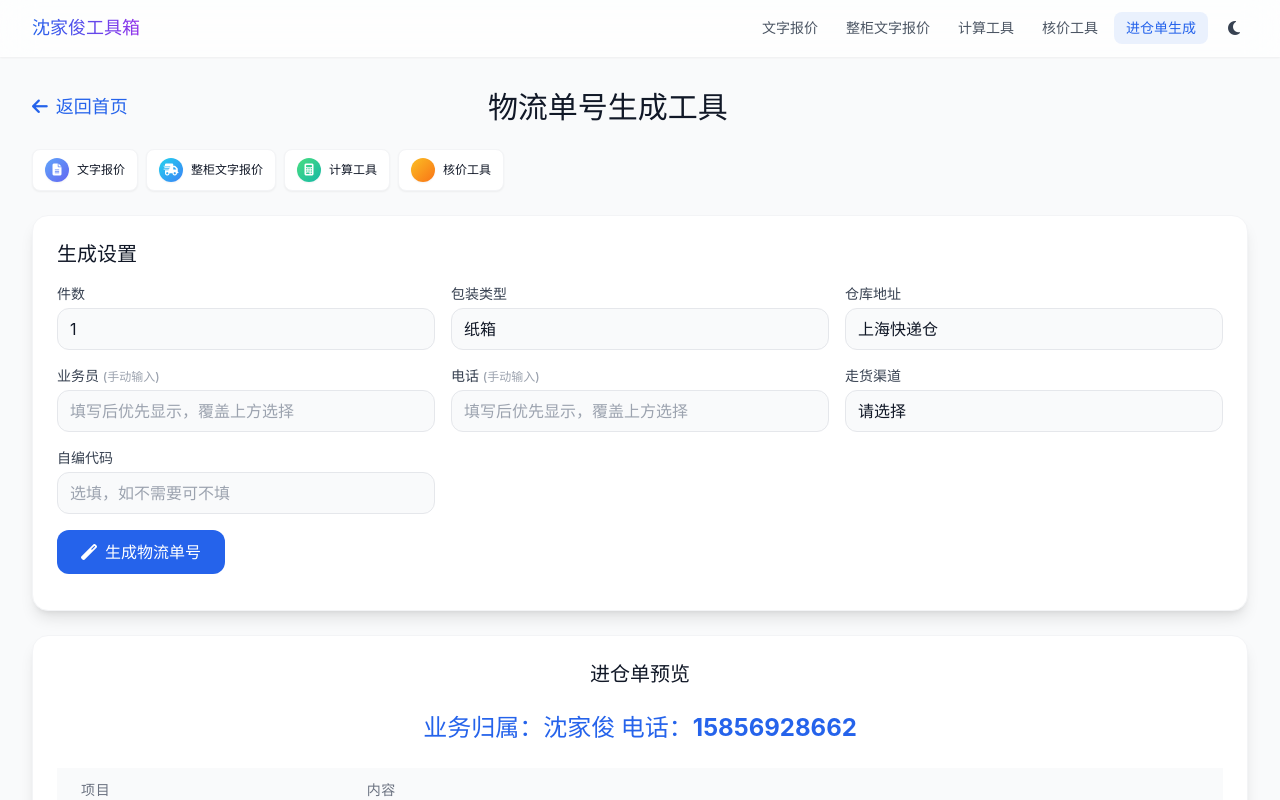
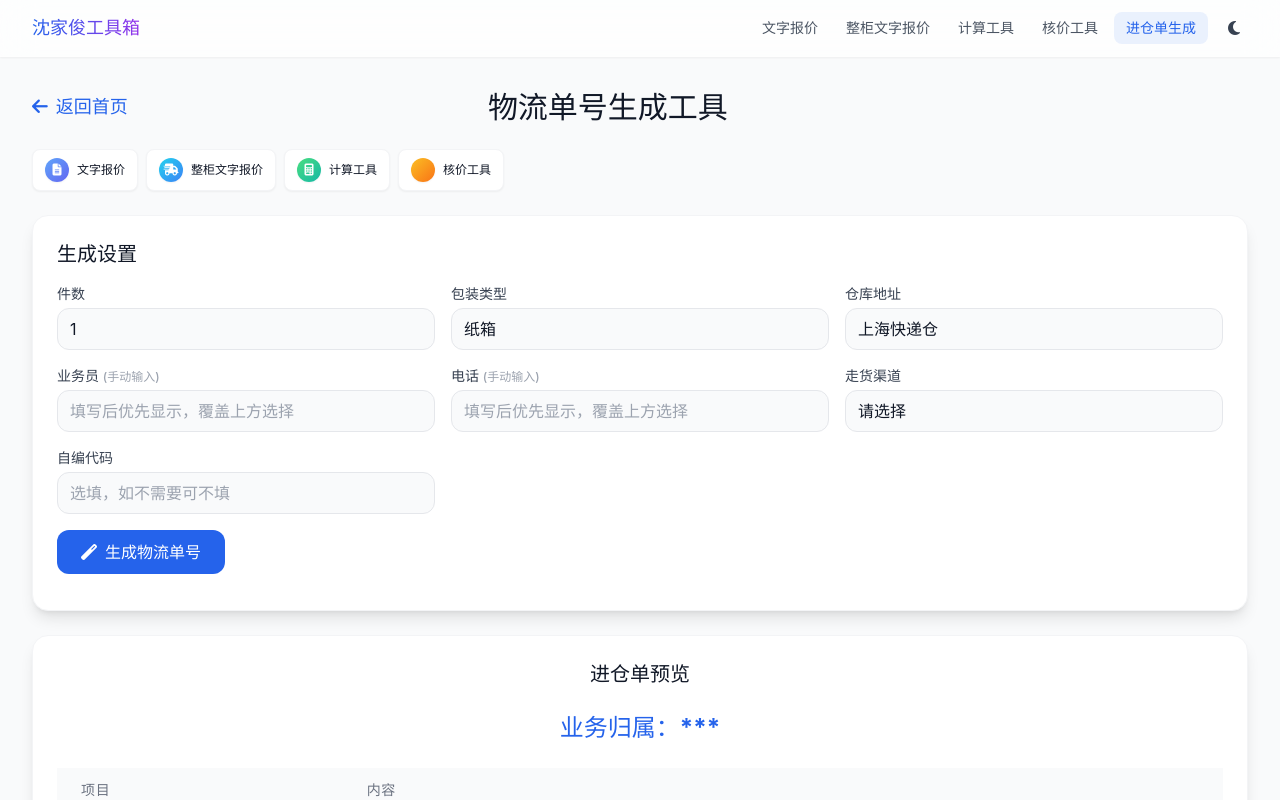
Before and after one commit to jiajuns999-cmd/SJJ-GONGJU, a React (Vite) app: page /tracking-number-generator in a window 1280 px wide. Shown: the top 800 px of the page. Built offline with nearby package versions, Linux system fonts and the light colour scheme.

Commit message:
fix: 进仓单业务归属默认显示*号，仅手动填入业务员和手机号后显示真实信息

```diff
--- a/src/pages/TrackingNumberGenerator.tsx
+++ b/src/pages/TrackingNumberGenerator.tsx
@@ -515,13 +515,12 @@ export default function TrackingNumberGenerator() {
     }
   };
 
-  // 获取当前业务归属（手动输入优先，未填写则使用下拉选择）
+  // 获取当前业务归属（手动输入优先，未填写则显示*号）
   const getSelectedSalesPerson = (): string => {
     if (customSalesPerson.trim() && customPhone.trim()) {
       return `${customSalesPerson.trim()} 电话：${customPhone.trim()}`;
     }
-    const salesContact = SALES_CONTACTS[salesPersonId];
-    return salesContact ? `${salesContact.name} 电话：${salesContact.phone}` : '沈家俊 电话：15856928662';
+    return '***';
   };
 
   // 此函数已被重命名，保留以确保兼容性
```
